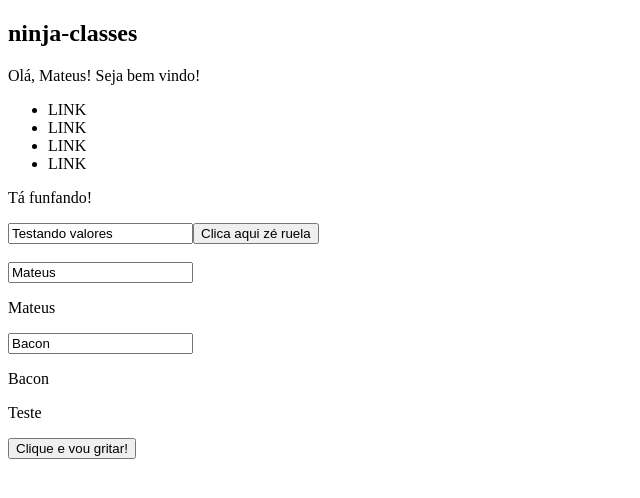
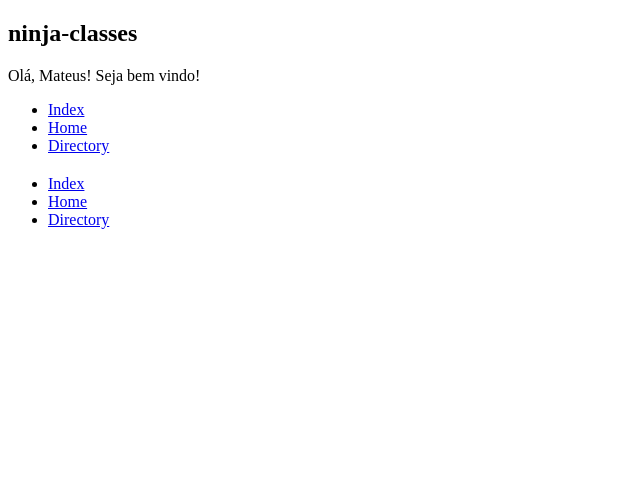
Before and after one commit to mhsrtindora/angularfirstproject, an Angular app: page /nav in a window 1280 px wide. Before the commit this address led to /. Shown: the top 498 px of the page, without its empty margins (0-640 px from the left). Built offline with nearby package versions, Linux system fonts and the light colour scheme.

Commit message:
Correção routing da aplicação

```diff
--- a/src/app/app-routing.module.ts
+++ b/src/app/app-routing.module.ts
@@ -1,10 +1,21 @@
 import { NgModule } from '@angular/core';
 import { RouterModule, Routes } from '@angular/router';
+import { DirectoryComponent } from './directory/directory.component';
+import { HomeComponent } from './home/home.component';
+import { NavbarComponent } from './navbar/navbar.component';
 
-const routes: Routes = [];
+const route: Routes = [
+  { path: 'directory', component: DirectoryComponent },
+  { path: 'home', component: HomeComponent },
+  { path: 'nav', component: NavbarComponent },
+];
 
-@NgModule({
+export const routes = RouterModule.forRoot(route);
+
+
+
+/*@NgModule({
   imports: [RouterModule.forRoot(routes)],
   exports: [RouterModule]
 })
-export class AppRoutingModule { }
+export class AppRoutingModule { }*/
--- a/src/app/app.component.html
+++ b/src/app/app.component.html
@@ -3,6 +3,6 @@
 </section>
 
 <section id="main">
-  <app-home [ninjas]="ninja" (onYell)="yell($event)">Carregando Home..</app-home>
-  <!--<router-outlet></router-outlet>-->
+  <!--<app-home [ninjas]="ninja" (onYell)="yell($event)">Carregando Home..</app-home>-->
+  <router-outlet></router-outlet>
 </section>
--- a/src/app/app.component.ts
+++ b/src/app/app.component.ts
@@ -1,13 +1,13 @@
 import { Component } from '@angular/core';
+import { DirectoryComponent } from './directory/directory.component';
 import { HomeComponent } from './home/home.component';
 import { NavbarComponent } from './navbar/navbar.component';
-import { ɵROUTER_PROVIDERS } from '@angular/router';
 
 @Component({
   selector: 'app-root',
   templateUrl: './app.component.html',
   styleUrls: ['./app.component.css'],
-  providers: [HomeComponent, NavbarComponent, ɵROUTER_PROVIDERS]
+  providers: [HomeComponent, NavbarComponent, DirectoryComponent]
 })
 export class AppComponent {
   ninja = {
--- a/src/app/app.routes.ts
+++ /dev/null
@@ -1,14 +0,0 @@
-import { DirectoryComponent } from "./directory/directory.component";
-import { HomeComponent } from "./home/home.component";
-import { provideRoutes } from '@angular/router';
-import { NavbarComponent } from "./navbar/navbar.component";
-
-const APP_ROUTES = [
-    { path: 'directory', component: DirectoryComponent },
-    { path: '', component: HomeComponent },
-    { path: '', component: NavbarComponent },
-];
-
-export const APP_ROUTES_PROVIDER = [
-    provideRoutes(APP_ROUTES),
-];
--- a/src/app/navbar/navbar.component.html
+++ b/src/app/navbar/navbar.component.html
@@ -7,10 +7,15 @@
   </p>
   <nav>
     <ul>
-        <li>LINK</li>
-        <li>LINK</li>
-        <li>LINK</li>
-        <li>LINK</li>
+      <li>
+        <a routerLink="/">Index</a>
+      </li>
+      <li>
+        <a routerLink="/home">Home</a>
+      </li>
+      <li>
+        <a routerLink="/directory">Directory</a>
+      </li>
     </ul>
   </nav>
 </header>
--- a/src/main.ts
+++ b/src/main.ts
@@ -4,14 +4,8 @@ import { platformBrowserDynamic } from '@angular/platform-browser-dynamic';
 import { AppModule } from './app/app.module';
 import { environment } from './environments/environment';
 
-import { APP_ROUTES_PROVIDER } from "./app/app.routes";
-
 if (environment.production) {
   enableProdMode();
 }
 
-platformBrowserDynamic().bootstrapModule(AppModule)
-  .catch(err => console.error(err));
-
-
-platformBrowserDynamic().bootstrapModule(AppModule, APP_ROUTES_PROVIDER);
+platformBrowserDynamic().bootstrapModule(AppModule);
```
Also changed, not shown: src/app/app.module.ts (+4 -3 lines). Lines whose indentation alone changed are shown as unchanged.
